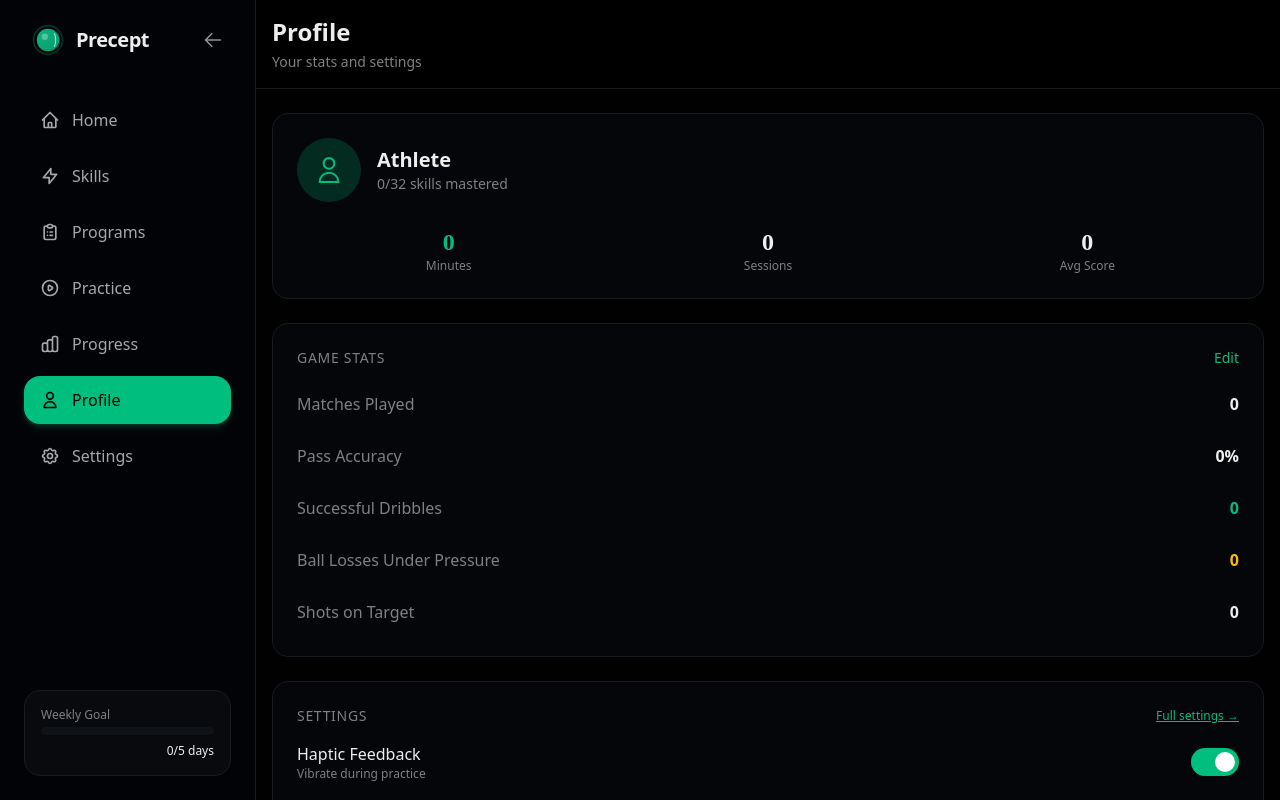
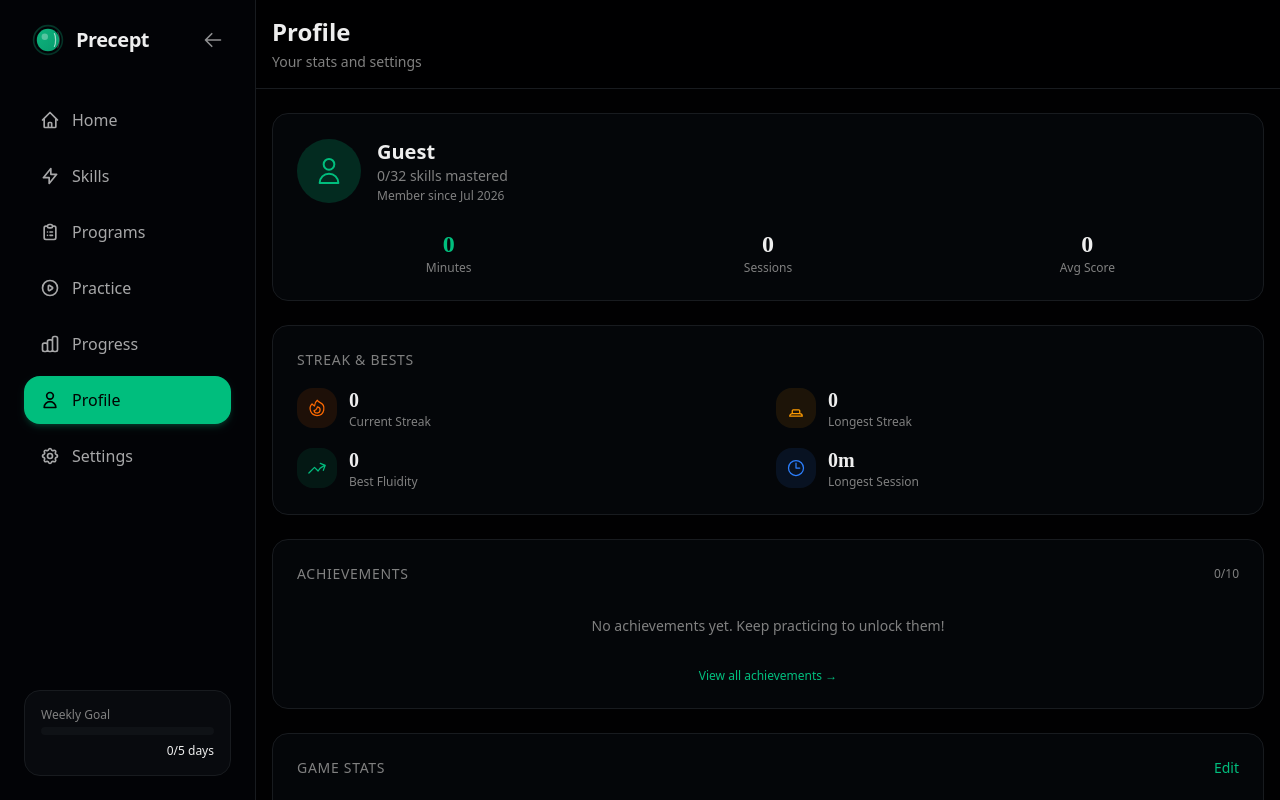
Before and after one commit to fredriick/Precpet, a Next.js app: page /profile in a window 1280 px wide. Shown: the top 800 px of the page. Built offline with nearby package versions, Linux system fonts and the light colour scheme; a web font is replaced by a local one.

Commit message:
Enhance profile: user name, streak & bests, achievements showcase

```diff
--- a/app/(app)/profile/page.tsx
+++ b/app/(app)/profile/page.tsx
@@ -1,17 +1,20 @@
 "use client"
 
-import { useState } from "react"
+import { useState, useMemo } from "react"
 import Link from "next/link"
 import { BottomNav } from "@/components/bottom-nav"
 import { Button } from "@/components/ui/button"
+import { AchievementBadge } from "@/components/achievement-badge"
 import { useApp } from "@/contexts/app-context"
 import { useAuth } from "@/contexts/auth-context"
 import { allSkills } from "@/lib/skills-database"
+import { achievements } from "@/lib/achievements-database"
 import { cn } from "@/lib/utils"
 import { LogoutButton } from "@/components/logout-button"
 
 export default function ProfilePage() {
   const { userStats, settings, updateStats, updateSettings, sessions } = useApp()
+  const { user } = useAuth()
   const [isEditing, setIsEditing] = useState(false)
   const [editForm, setEditForm] = useState({
     matchesPlayed: userStats.matchesPlayed,
@@ -28,6 +31,23 @@ export default function ProfilePage() {
 
   const totalSkills = allSkills.length
   const learnedSkills = userStats.skillsLearned.length
+
+  const { bestFluidity, longestSessionMin } = useMemo(() => {
+    let best = 0
+    let longest = 0
+    for (const s of sessions) {
+      for (const score of s.fluidityScores) {
+        if (score > best) best = score
+      }
+      if (s.endTime) {
+        const mins = Math.round((new Date(s.endTime).getTime() - new Date(s.startTime).getTime()) / 60000)
+        if (mins > longest) longest = mins
+      }
+    }
+    return { bestFluidity: best, longestSessionMin: longest }
+  }, [sessions])
+
+  const unlockedAchievements = achievements.filter((a) => userStats.achievements.includes(a.id))
 
   return (
     <div className="min-h-screen bg-background pb-20">
@@ -54,10 +74,15 @@ export default function ProfilePage() {
               </svg>
             </div>
             <div>
-              <h2 className="text-xl font-bold">Athlete</h2>
+              <h2 className="text-xl font-bold">{user?.name || "Athlete"}</h2>
               <p className="text-muted-foreground text-sm">
                 {learnedSkills}/{totalSkills} skills mastered
               </p>
+              {user?.createdAt && (
+                <p className="text-xs text-muted-foreground mt-0.5">
+                  Member since {new Date(user.createdAt).toLocaleDateString(undefined, { month: "short", year: "numeric" })}
+                </p>
+              )}
             </div>
           </div>
 
@@ -75,6 +100,82 @@ export default function ProfilePage() {
               <p className="text-xs text-muted-foreground">Avg Score</p>
             </div>
           </div>
+        </div>
+
+        {/* Streak & Personal Bests */}
+        <div className="rounded-2xl bg-card border border-border p-6">
+          <h3 className="text-sm font-medium text-muted-foreground uppercase tracking-wider mb-4">Streak &amp; Bests</h3>
+          <div className="grid grid-cols-2 gap-4">
+            <div className="flex items-center gap-3">
+              <div className="w-10 h-10 rounded-xl bg-orange-500/10 text-orange-500 flex items-center justify-center flex-shrink-0">
+                <svg className="w-5 h-5" fill="none" viewBox="0 0 24 24" stroke="currentColor" strokeWidth={1.5}>
+                  <path strokeLinecap="round" strokeLinejoin="round" d="M15.362 5.214A8.252 8.252 0 0112 21 8.25 8.25 0 016.038 7.048 8.287 8.287 0 009 9.6a8.983 8.983 0 013.361-6.867 8.21 8.21 0 003 2.48z" />
+                  <path strokeLinecap="round" strokeLinejoin="round" d="M12 18a3.75 3.75 0 00.495-7.467 5.99 5.99 0 01-1.925 3.546 5.974 5.974 0 01-2.133 1A3.75 3.75 0 0012 18z" />
+                </svg>
+              </div>
+              <div>
+                <p className="text-xl font-bold font-mono">{userStats.currentStreak}</p>
+                <p className="text-xs text-muted-foreground">Current Streak</p>
+              </div>
+            </div>
+            <div className="flex items-center gap-3">
+              <div className="w-10 h-10 rounded-xl bg-amber-500/10 text-amber-500 flex items-center justify-center flex-shrink-0">
+                <svg className="w-5 h-5" fill="none" viewBox="0 0 24 24" stroke="currentColor" strokeWidth={1.5}>
+                  <path strokeLinecap="round" strokeLinejoin="round" d="M16.5 18.75h-9m9 0a3 3 0 013 3h-15a3 3 0 013-3m9 0v-3.375c0-.621-.503-1.125-1.125-1.125h-.871M7.5 18.75v-3.375c0-.621.504-1.125 1.125-1.125h.872m5.007 0H9.497" />
+                </svg>
+              </div>
+              <div>
+                <p className="text-xl font-bold font-mono">{userStats.longestStreak}</p>
+                <p className="text-xs text-muted-foreground">Longest Streak</p>
+              </div>
+            </div>
+            <div className="flex items-center gap-3">
+              <div className="w-10 h-10 rounded-xl bg-emerald-500/10 text-emerald-500 flex items-center justify-center flex-shrink-0">
+                <svg className="w-5 h-5" fill="none" viewBox="0 0 24 24" stroke="currentColor" strokeWidth={1.5}>
+                  <path strokeLinecap="round" strokeLinejoin="round" d="M2.25 18L9 11.25l4.306 4.307a11.95 11.95 0 015.814-5.519l2.74-1.22m0 0l-5.94-2.28m5.94 2.28l-2.28 5.941" />
+                </svg>
+              </div>
+              <div>
+                <p className="text-xl font-bold font-mono">{bestFluidity}</p>
+                <p className="text-xs text-muted-foreground">Best Fluidity</p>
+              </div>
+            </div>
+            <div className="flex items-center gap-3">
+              <div className="w-10 h-10 rounded-xl bg-blue-500/10 text-blue-500 flex items-center justify-center flex-shrink-0">
+                <svg className="w-5 h-5" fill="none" viewBox="0 0 24 24" stroke="currentColor" strokeWidth={1.5}>
+                  <path strokeLinecap="round" strokeLinejoin="round" d="M12 6v6h4.5m4.5 0a9 9 0 11-18 0 9 9 0 0118 0z" />
+                </svg>
+              </div>
+              <div>
+                <p className="text-xl font-bold font-mono">{longestSessionMin}m</p>
+                <p className="text-xs text-muted-foreground">Longest Session</p>
+              </div>
+            </div>
+          </div>
+        </div>
+
+        {/* Achievements Showcase */}
+        <div className="rounded-2xl bg-card border border-border p-6">
+          <div className="flex items-center justify-between mb-4">
+            <h3 className="text-sm font-medium text-muted-foreground uppercase tracking-wider">Achievements</h3>
+            <span className="text-xs text-muted-foreground">
+              {unlockedAchievements.length}/{achievements.length}
+            </span>
+          </div>
+          {unlockedAchievements.length > 0 ? (
+            <div className="grid grid-cols-4 gap-3 justify-items-center">
+              {unlockedAchievements.slice(0, 8).map((a) => (
+                <AchievementBadge key={a.id} achievement={a} isUnlocked size="sm" />
+              ))}
+            </div>
+          ) : (
+            <p className="text-sm text-muted-foreground text-center py-4">
+              No achievements yet. Keep practicing to unlock them!
+            </p>
+          )}
+          <Link href="/progress" className="mt-4 block text-center text-xs text-primary font-medium">
+            View all achievements →
+          </Link>
         </div>
 
         {/* Game Stats */}
```
